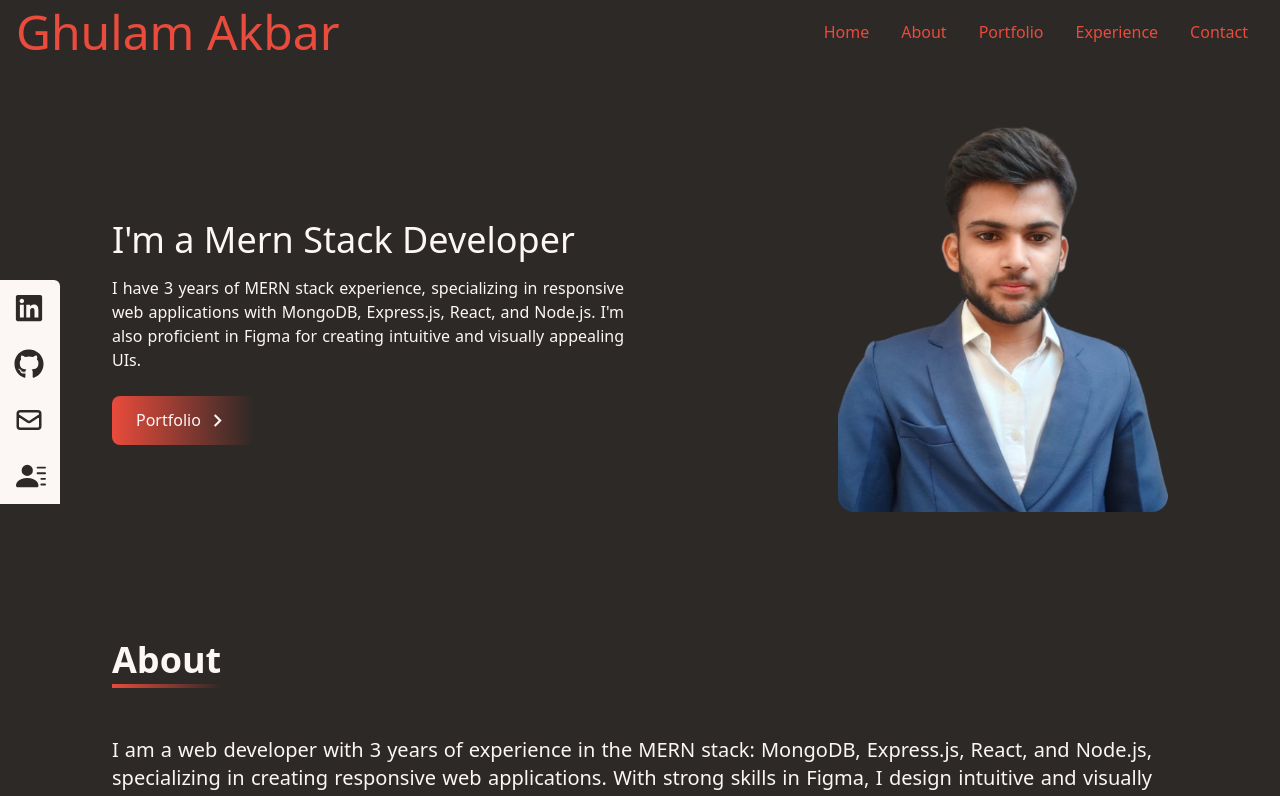
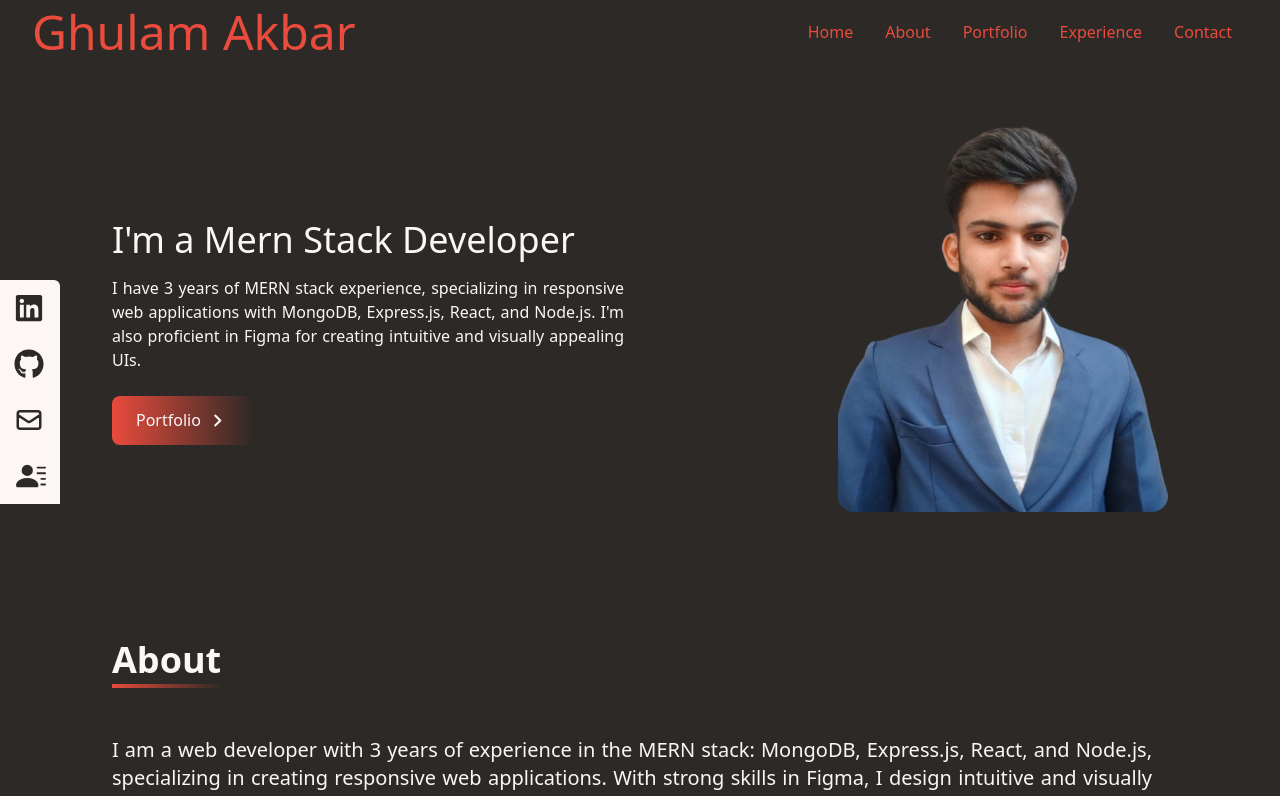
Before and after one commit to akbar909/Personal-Portfolio, a React (Create React App) app: page / in a window 1280 px wide. Shown: the top 796 px of the page. Built offline with nearby package versions, Linux system fonts and the light colour scheme.

Commit message:
Update NavBar.jsx

```diff
--- a/src/components/NavBar.jsx
+++ b/src/components/NavBar.jsx
@@ -36,7 +36,7 @@ const NavBar = () => {
   ];
 
   return (
-    <div className="flex z-10 justify-between items-center w-full h-16 px-4 text-[#E94B3CFF] bg-[#2D2926FF] bg top-0 fixed">
+    <div className="flex z-10 justify-between items-center w-full h-16 px-8 text-[#E94B3CFF] bg-[#2D2926FF] bg top-0 fixed">
       <div>
         <h1 className="lg:text-5xl text-3xl">Ghulam Akbar</h1>
       </div>
```
